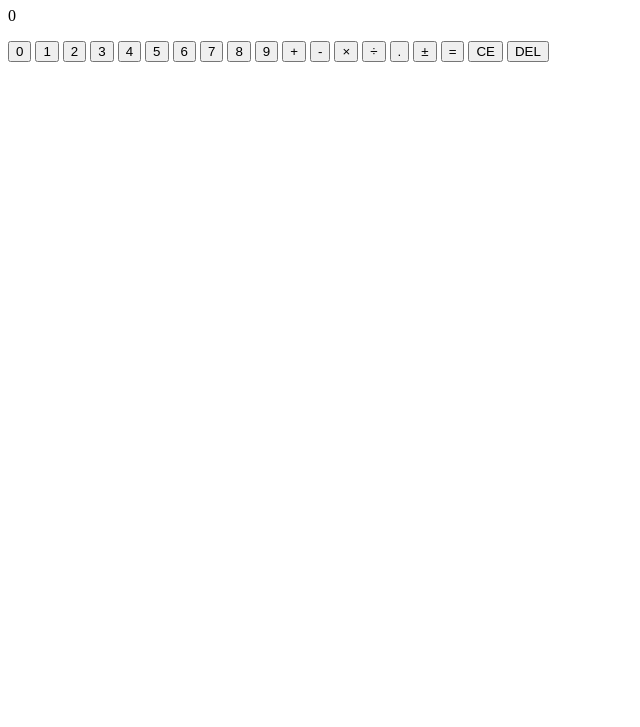
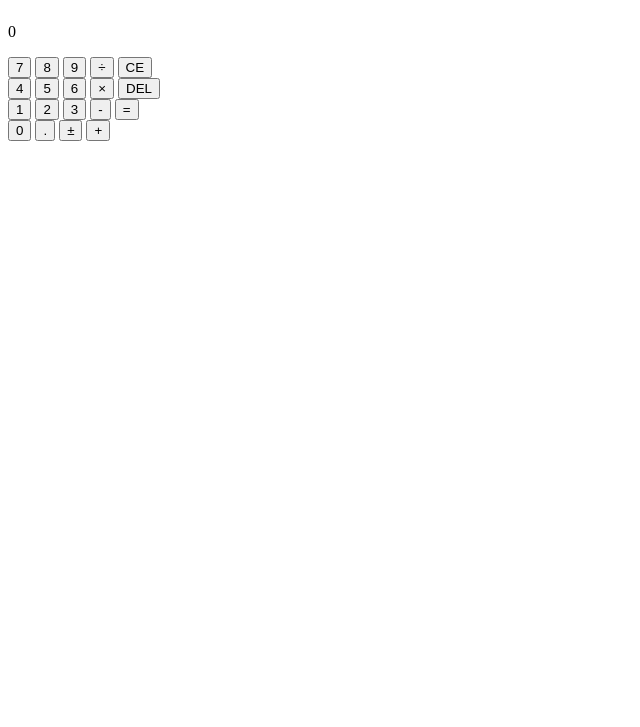
Before and after one commit to christian-ortega/calculator, a plain HTML site: page index.html in a window 1280 px wide. Shown: the part 73-800 px from the top of the page, without its empty margins (0-640 px from the left). Drawn offline with Linux system fonts and the light colour scheme.

Commit message:
Implement basic CSS layout

```diff
--- a/css/style.css
+++ b/css/style.css
@@ -0,0 +1,9 @@
+#calculator-container {
+    display: flex;
+    flex-direction: column;
+}
+
+#line-container {
+    display: flex;
+    flex-direction: row;
+}
--- a/index.html
+++ b/index.html
@@ -13,30 +13,36 @@
         <div id="calculator-container">
             <p id="display">0</p>
 
-            <button class="number-button">0</button>
-            <button class="number-button">1</button>
-            <button class="number-button">2</button>
-            <button class="number-button">3</button>
-            <button class="number-button">4</button>
-            <button class="number-button">5</button>
-            <button class="number-button">6</button>
-            <button class="number-button">7</button>
-            <button class="number-button">8</button>
-            <button class="number-button">9</button>
+            <div class="line-container">
+                <button id="seven-button" class="number-button">7</button>
+                <button id="eight-button" class="number-button">8</button>
+                <button id="nine-button" class="number-button">9</button>
+                <button id="divide-button" class="operator-button">÷</button>
+                <button id="clear-button">CE</button>
+            </div>
 
-            <button class="operator-button">+</button>
-            <button class="operator-button">-</button>
-            <button class="operator-button">×</button>
-            <button class="operator-button">÷</button>
+            <div class="line-container">
+                <button id="four-button" class="number-button">4</button>
+                <button id="five-button" class="number-button">5</button>
+                <button id="six-button" class="number-button">6</button>
+                <button id="multiply-button" class="operator-button">×</button>
+                <button id="delete-button">DEL</button>
+            </div>
 
-            <button id="decimal-button">.</button>
-            <button id="sign-button">±</button>
+            <div class="line-container">
+                <button id="one-button" class="number-button">1</button>
+                <button id="two-button" class="number-button">2</button>
+                <button id="three-button" class="number-button">3</button>
+                <button id="subtract-button" class="operator-button">-</button>
+                <button id="equal-button">=</button>
+            </div>
 
-
-            <button id="equal-button">=</button>
-
-            <button id="clear-button">CE</button>
-            <button id="delete-button">DEL</button>
+            <div class="line-container">
+                <button id="zero-button" class="number-button">0</button>
+                <button id="decimal-button">.</button>
+                <button id="sign-button">±</button>
+                <button id="add-button" class="operator-button">+</button>
+            </div>
         </div>
 
         <script src="js/script.js"></script>
```
